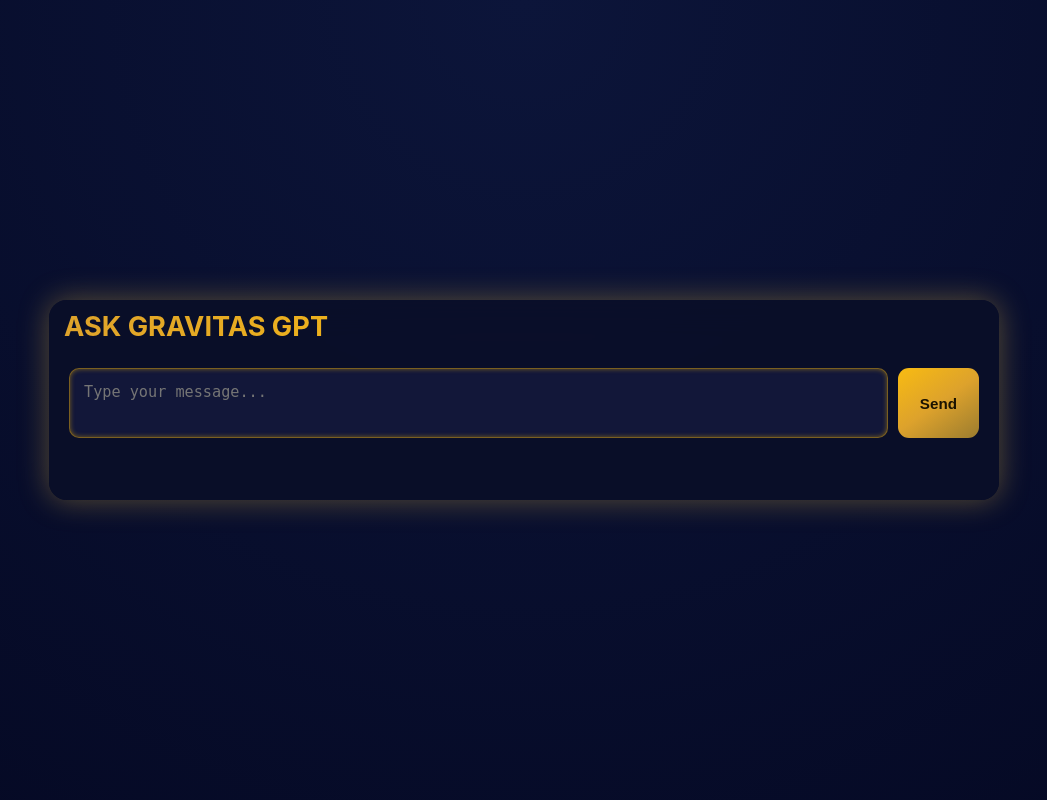
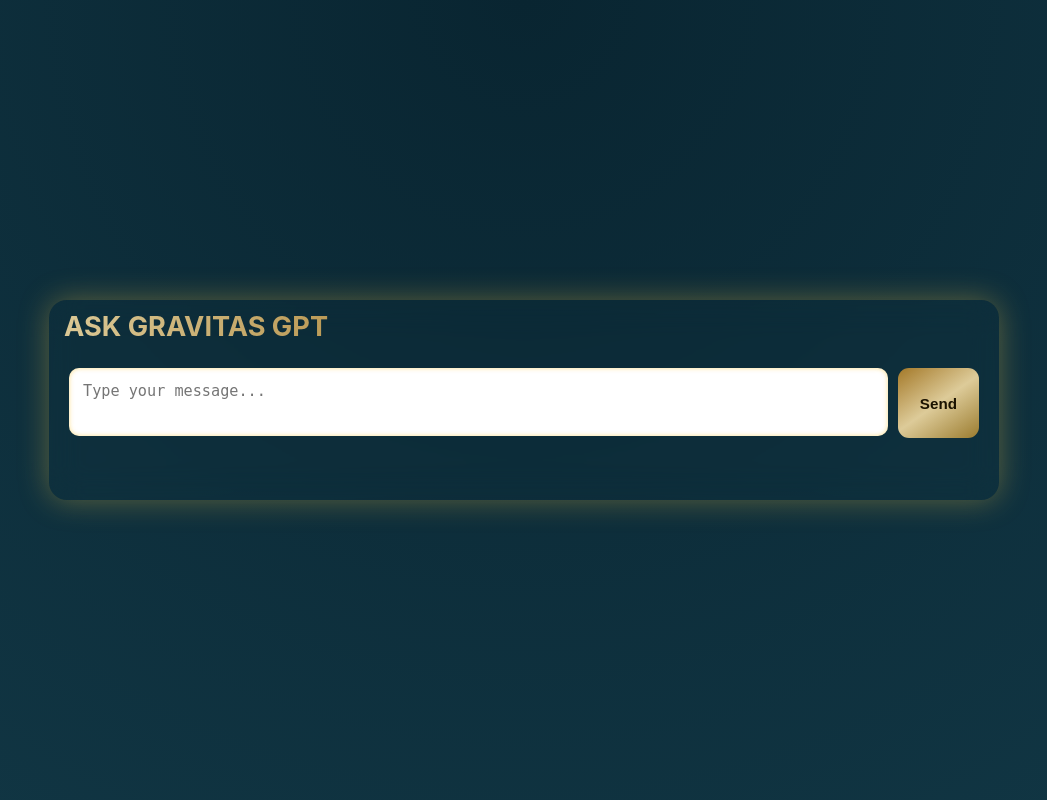
Before and after one commit to tabraiz-2005/my-fullstack-app, a Flask app: page / in a window 1280 px wide. Shown: the whole page, without its empty margins (116-1163 px from the left). Run offline with Flask 2, Linux system fonts and the light colour scheme; some libraries are stand-ins or nearby versions.

Commit message:
initial commit

```diff
--- a/static/styles.css
+++ b/static/styles.css
@@ -1,16 +1,22 @@
 :root {
-  --accent-primary: #dda22c; /* rich gold */
-  --accent-secondary: #f8bb12; /* bright highlight gold */
-  --accent-deep: #9b7c2f; /* darker golden bronze */
-  --bg-dark: #030b20; /* deep navy blue */
-  --panel-bg: rgba(10, 15, 40, 0.9); /* blue-toned glass */
-  --text-light: #fef8e7; /* soft warm white */
+  --accent-primary: #DDCB99;
+  /* rich gold */
+  --accent-secondary: #A47929;
+  /* bright highlight gold */
+  --accent-deep: #9b7c2f;
+  /* darker golden bronze */
+  --bg-dark: #092531;
+  /* deep navy blue */
+  --panel-bg: #113644;
+  /* blue-toned glass */
+  --text-light: #fef8e7;
+  /* soft warm white */
   --shadow-golden: 0 0 30px rgba(245, 197, 66, 0.35);
 }
 
 /* ===== BODY ===== */
 body {
-  background: radial-gradient(circle at top, #0c153a 0%, #050924 100%);
+  background: radial-gradient(circle at top, #092531 0%, #113644 100%);
   height: 100vh;
   display: flex;
   justify-content: center;
@@ -29,7 +35,7 @@
   max-width: 950px;
   max-height: 80vh;
   min-height: 200px;
-  background: var(--panel-bg);
+  background: var();
   border-radius: 18px;
   box-shadow: var(--shadow-golden);
   backdrop-filter: blur(16px);
@@ -73,13 +79,13 @@
 .user-message {
   align-self: flex-end;
   background: linear-gradient(145deg, var(--accent-primary), var(--accent-secondary));
-  color: #1a1200;
+  color: linear-gradient(#DDCB99, #A47929);
   box-shadow: 0 0 10px rgba(245, 197, 66, 0.4);
 }
 
 .assistant-message {
   align-self: flex-start;
-  background: linear-gradient(145deg, #e9edfa, #cdd7ff);
+  background: linear-gradient rgba(245, 197, 66, 0.2);
   color: #09173a;
   box-shadow: 0 0 8px rgba(245, 197, 66, 0.2);
   position: relative;
@@ -91,12 +97,13 @@
   position: absolute;
   inset: 0;
   border-radius: 12px;
-  background: linear-gradient(135deg,rgba(249, 184, 3, 0.45), rgba(207, 163, 74, 0.2));
+  background: linear-gradient(135deg, rgba(249, 184, 3, 0.45), rgba(207, 163, 74, 0.2));
   opacity: 0;
   animation: goldGlow 3s ease-in-out infinite;
   z-index: 0;
 }
-.assistant-message > * {
+
+.assistant-message>* {
   position: relative;
   z-index: 1;
 }
@@ -107,7 +114,7 @@
   display: flex;
   align-items: center;
   gap: 10px;
-  background: rgba(10, 10, 30, 0.85);
+  background: rgba(5, 26, 37, 0.85);
   border-top: 1px solid rgba(249, 184, 3, 0.45);
   padding: 12px 16px;
   box-shadow: inset 0 0 8px rgba(249, 184, 3, 0.45);
@@ -119,9 +126,10 @@
 /* ===== Input Field ===== */
 .input {
   flex: 1;
-  border: 1px solid rgba(249, 184, 3, 0.45);
+  border: 1px solid linear-gradient(to bottom, var(--gold-button-start), var(--gold-button-end));
+  ;
   border-radius: 10px;
-  background-color: rgba(20, 25, 60, 0.9);
+  background-color: linear gradient(#061822, #092531, #0B2B38, #113644 from left bottom corner to right top corner);
   color: var(--text-light);
   padding: 12px 14px;
   font-size: 0.95rem;
@@ -134,11 +142,17 @@
   box-shadow: inset 0 0 5px rgba(249, 184, 3, 0.45);
   transition: all 0.25s ease;
 }
+
 .input:focus {
   border-color: var(--accent-primary);
   box-shadow: 0 0 8px rgba(249, 184, 3, 0.45);
 }
-.input-form { display: flex; justify-content: space-between; margin-bottom: 5px; }
+
+.input-form {
+  display: flex;
+  justify-content: space-between;
+  margin-bottom: 5px;
+}
 
 /* ===== Send Button ===== */
 .button {
@@ -155,6 +169,7 @@
   transition: 0.3s ease;
   white-space: nowrap;
 }
+
 .button:hover {
   transform: translateY(-2px);
   box-shadow: 0 0 14px rgba(249, 184, 3, 0.45);
@@ -164,26 +179,51 @@
 ::-webkit-scrollbar {
   width: 6px;
 }
+
 ::-webkit-scrollbar-thumb {
   background: rgba(249, 184, 3, 0.45);
   border-radius: 10px;
 }
+
 ::-webkit-scrollbar-thumb:hover {
   background: rgba(249, 184, 3, 0.45);
 }
 
 /* ===== Animations ===== */
 @keyframes goldGlow {
-  0%, 100% { opacity: 0.05; filter: blur(3px); }
-  50% { opacity: 0.25; filter: blur(6px); }
+
+  0%,
+  100% {
+    opacity: 0.05;
+    filter: blur(3px);
+  }
+
+  50% {
+    opacity: 0.25;
+    filter: blur(6px);
+  }
 }
 
 @keyframes floatIn {
-  from { opacity: 0; transform: translateY(20px) scale(0.98); }
-  to { opacity: 1; transform: translateY(0) scale(1); }
+  from {
+    opacity: 0;
+    transform: translateY(20px) scale(0.98);
+  }
+
+  to {
+    opacity: 1;
+    transform: translateY(0) scale(1);
+  }
 }
 
 @keyframes messagePop {
-  from { opacity: 0; transform: translateY(8px) scale(0.96); }
-  to { opacity: 1; transform: translateY(0) scale(1); }
+  from {
+    opacity: 0;
+    transform: translateY(8px) scale(0.96);
+  }
+
+  to {
+    opacity: 1;
+    transform: translateY(0) scale(1);
+  }
 }
```
Also changed, not shown: app.py (+7 -1 lines), 1 other file.
